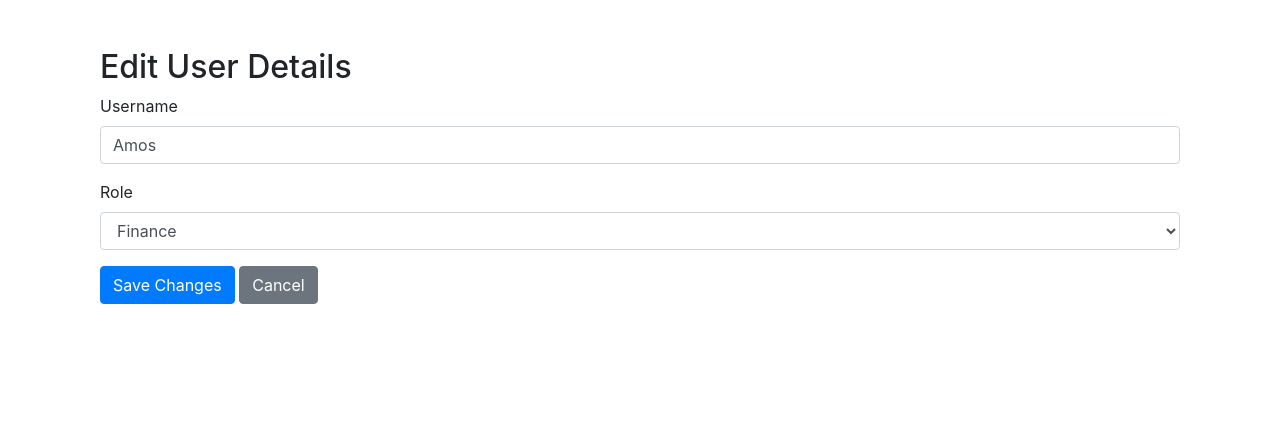
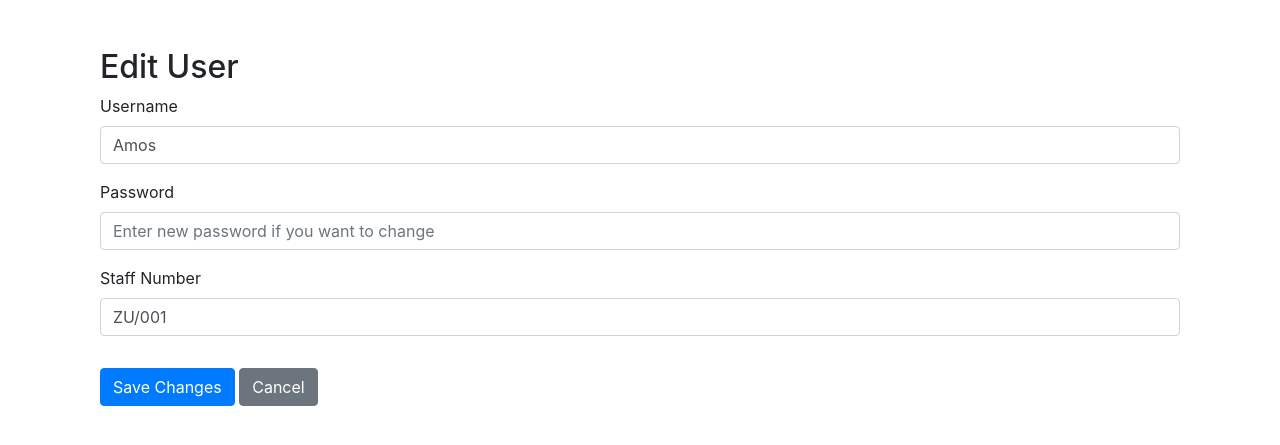
Before and after one commit to RotichKipkoech/zetech-portal, a Flask app: page /admin/edit_user/3 in a window 1280 px wide. Shown: the top 445 px of the page. Run offline with Flask 3, Linux system fonts and the light colour scheme; a user stored in the database is signed in; some libraries are stand-ins or nearby versions.

Commit message:
Updated Edit options for Admin

```diff
--- a/app.py
+++ b/app.py
@@ -234,7 +234,6 @@ def add_fee(student_id):
         flash('Fee successfully added!', 'success')
         return redirect(url_for('finance_dashboard'))
     return render_template('add_fee.html', form=form)
-
 @app.route('/admin/edit_user/<int:user_id>', methods=['GET', 'POST'])
 @login_required
 def edit_user(user_id):
@@ -243,17 +242,34 @@ def edit_user(user_id):
         return redirect(url_for('login'))
 
     user = User.query.get_or_404(user_id)
-    form = EditUserForm(obj=user)  # Assuming you have an EditUserForm set up for editing user details
+    student = Student.query.filter_by(user_id=user_id).first()
+    finance = Finance.query.filter_by(user_id=user_id).first()
 
-    if form.validate_on_submit():
-        # Update user details from the form data
-        user.username = form.username.data
-        user.role = form.role.data  # Update other fields as necessary
-        db.session.commit()
-        flash('User details updated successfully!', 'success')
-        return redirect(url_for('admin_dashboard'))
+    if request.method == 'POST':
+        # Update user details
+        user.username = request.form['username']
+        new_password = request.form['password']
 
-    return render_template('edit_user.html', form=form, user=user)
+        if new_password:
+            user.set_password(new_password)  # Assuming `set_password` handles hashing
+
+        # Update student-specific details
+        if student:
+            student.admission_number = request.form['admission_number']
+
+        # Update finance-specific details
+        if finance:
+            finance.staff_number = request.form['staff_number']
+
+        try:
+            db.session.commit()
+            flash('User updated successfully!', 'success')
+            return redirect(url_for('admin_dashboard'))
+        except Exception as e:
+            db.session.rollback()
+            flash(f'Error occurred while updating user: {str(e)}', 'danger')
+
+    return render_template('edit_user.html', user=user, student=student, finance=finance)
 
 
 @app.route('/admin/delete_user/<int:user_id>', methods=['POST'])
--- a/templates/edit_user.html
+++ b/templates/edit_user.html
@@ -2,17 +2,38 @@
 
 {% block content %}
 <div class="container mt-5">
-    <h2>Edit User Details</h2>
-    <form method="post">
-        {{ form.hidden_tag() }}
+    <h2>Edit User</h2>
+    <form method="POST">
+        <!-- Username Field -->
         <div class="form-group">
-            {{ form.username.label }} {{ form.username(class="form-control") }}
+            <label for="username">Username</label>
+            <input type="text" name="username" id="username" class="form-control" value="{{ user.username }}" required>
         </div>
+
+        <!-- Password Field (Optional) -->
         <div class="form-group">
-            {{ form.role.label }} {{ form.role(class="form-control") }}
+            <label for="password">Password</label>
+            <input type="password" name="password" id="password" class="form-control" placeholder="Enter new password if you want to change">
         </div>
-        <button type="submit" class="btn btn-primary">Save Changes</button>
-        <a href="{{ url_for('admin_dashboard') }}" class="btn btn-secondary">Cancel</a>
+
+        {% if student %}
+        <!-- Admission Number Field for Students -->
+        <div class="form-group">
+            <label for="admission_number">Admission Number</label>
+            <input type="text" name="admission_number" id="admission_number" class="form-control" value="{{ student.admission_number }}" required>
+        </div>
+        {% endif %}
+
+        {% if finance %}
+        <!-- Staff Number Field for Finance -->
+        <div class="form-group">
+            <label for="staff_number">Staff Number</label>
+            <input type="text" name="staff_number" id="staff_number" class="form-control" value="{{ finance.staff_number }}" required>
+        </div>
+        {% endif %}
+
+        <button type="submit" class="btn btn-primary mt-3">Save Changes</button>
+        <a href="{{ url_for('admin_dashboard') }}" class="btn btn-secondary mt-3">Cancel</a>
     </form>
 </div>
 {% endblock %}
```
Also changed, not shown: instance/zetech_university.db.
